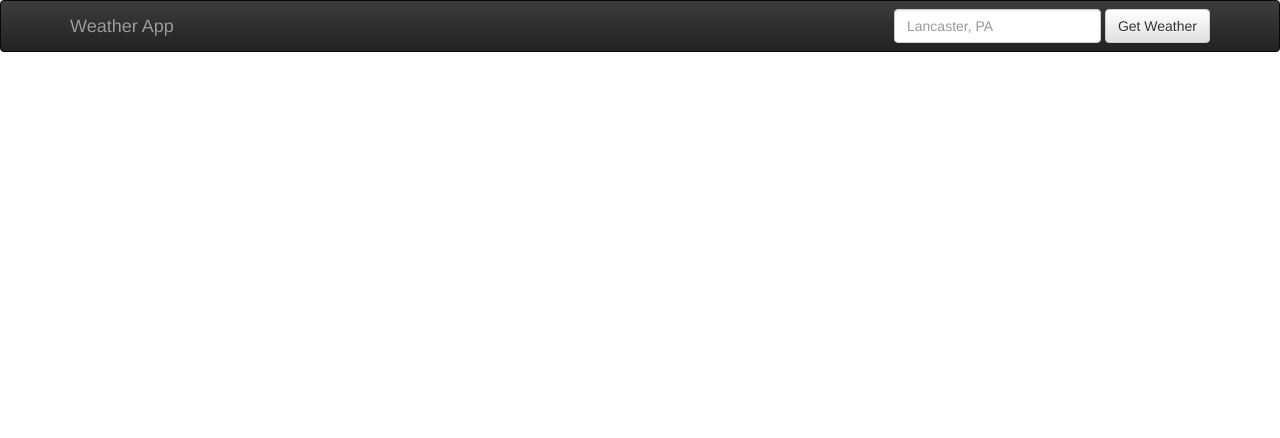
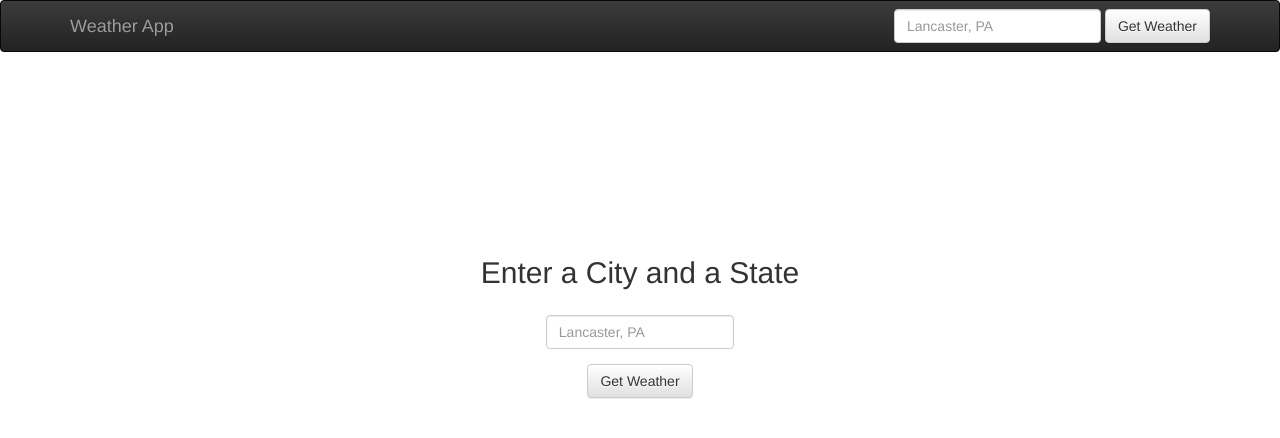
Before and after one commit to Pat878/react-weather-app, a React (Create React App) app: page / in a window 1280 px wide. Shown: the top 438 px of the page. Built offline with nearby package versions, Linux system fonts and the light colour scheme.

Commit message:
Add center submit form

```diff
--- a/src/App.js
+++ b/src/App.js
@@ -1,17 +1,19 @@
 import React, { Component } from 'react';
 import logo from './logo.svg';
 import './App.css';
-import { Navbar, NavItem, NavDropdown, Nav, MenuItem, FormGroup, FormControl,
-  Button } from 'react-bootstrap';
+import { Navbar, FormGroup, FormControl,
+  Button, Form, Col } from 'react-bootstrap';
 
 
   class App extends Component {
     render() {
       return (
+
+        <div>
           <Navbar inverse collapseOnSelect>
             <Navbar.Header>
               <Navbar.Brand>
-              <a href="#">Weather App</a>
+                Weather App
               </Navbar.Brand>
               <Navbar.Toggle />
             </Navbar.Header>
@@ -23,6 +25,26 @@ import { Navbar, NavItem, NavDropdown, Nav, MenuItem, FormGroup, FormControl,
               <Button type="submit">Get Weather</Button>
             </Navbar.Form>
           </Navbar>
+
+          <div className="weather">
+            <center>
+              <div id="title">Enter a City and a State</div><br/>
+              <Form horizontal>
+                <FormGroup controlId="formHorizontalLocation">
+                  <Col smOffset={5} sm={2}>
+                    <FormControl type="location" placeholder="Lancaster, PA" />
+                  </Col>
+                </FormGroup>
+                <FormGroup>
+                  <Button type="submit">
+                    Get Weather
+                  </Button>
+                </FormGroup>
+              </Form>
+            </center>
+          </div>
+        </div>
+
       );
     }
   }
```
Lines whose indentation alone changed are shown as unchanged.
